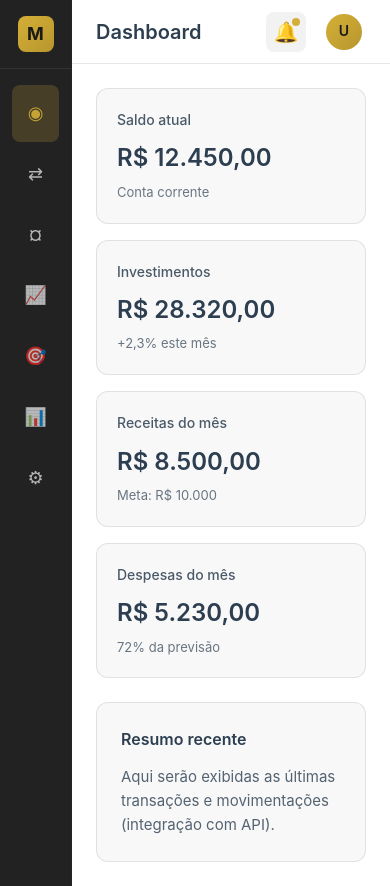
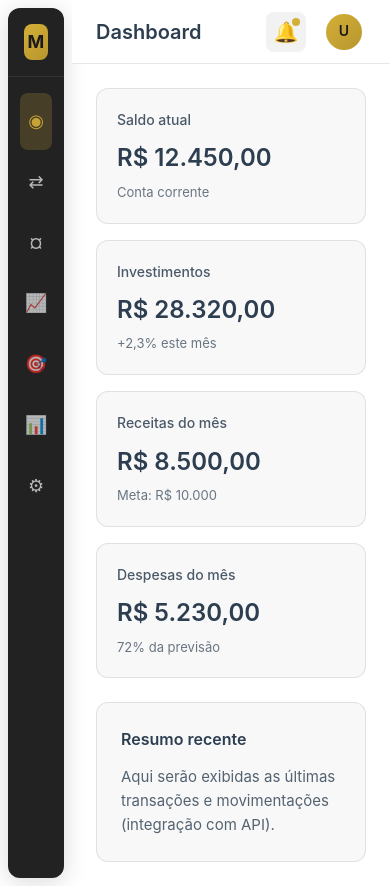
Before and after one commit to Enzo-Radel/midas-web, a Vue app: page / in a window 390 px wide. Built offline with nearby package versions, Linux system fonts and the light colour scheme; the HTML template or start-up script is replaced by a standard one.

Commit message:
melhora a estilização da sidebar

```diff
--- a/src/assets/main.css
+++ b/src/assets/main.css
@@ -1,10 +1,14 @@
 @import './base.css';
 
 :root {
-    --sidebar-width: 260px;
+    --sidebar-width: 300px;
     --header-height: 64px;
     --sidebar-bg: var(--vt-c-black-soft);
     --sidebar-text: var(--vt-c-white);
+    /* Espaço entre a primeira camada e o painel flutuante */
+    --sidebar-gap: 12px;
+    /* Bordas arredondadas do painel */
+    --sidebar-panel-radius: 35px;
 }
 
 #app {
--- a/src/layouts/AppLayout.vue
+++ b/src/layouts/AppLayout.vue
@@ -28,24 +28,21 @@ const hasUnreadNotifications = true
 <template>
   <div class="app-layout">
     <aside class="sidebar">
+      <div class="sidebar-panel">
         <div class="sidebar-brand">
           <span class="brand-icon">M</span>
           <span class="brand-name">Midas</span>
         </div>
         <nav class="sidebar-nav">
-                <RouterLink
-                    v-for="item in sidebarItems"
-                    :key="item.path"
-                    :to="item.path"
-                    class="sidebar-link"
-                    :class="{ active: route.path === item.path }"
-                >
+          <RouterLink v-for="item in sidebarItems" :key="item.path" :to="item.path" class="sidebar-link"
+            :class="{ active: route.path === item.path }">
             <span class="sidebar-link-icon">{{ item.icon }}</span>
             <span class="sidebar-link-label">{{ item.name }}</span>
           </RouterLink>
         </nav>
         <div class="sidebar-footer">
           <span class="sidebar-version">v0.1.0</span>
+        </div>
       </div>
     </aside>
 
@@ -85,14 +82,26 @@ const hasUnreadNotifications = true
   background: var(--color-background);
 }
 
+/* Primeira camada: apenas define o espaço da sidebar na tela */
 .sidebar {
   width: var(--sidebar-width, 260px);
   min-width: var(--sidebar-width, 260px);
+  padding: var(--sidebar-gap, 12px);
+  display: flex;
+  flex-direction: column;
+}
+
+/* Segunda camada: bloco flutuante com bordas arredondadas e conteúdo */
+.sidebar-panel {
+  flex: 1;
+  display: flex;
+  flex-direction: column;
+  min-height: 0;
   background: var(--sidebar-bg, var(--vt-c-black-soft));
   color: var(--sidebar-text, var(--vt-c-white));
-    display: flex;
-    flex-direction: column;
-    border-right: 1px solid var(--color-border);
+  border-radius: var(--sidebar-panel-radius, 1rem);
+  overflow: hidden;
+  box-shadow: 0 4px 24px rgba(0, 0, 0, 0.15);
 }
 
 .sidebar-brand {
@@ -287,6 +296,11 @@ const hasUnreadNotifications = true
   .sidebar {
     width: 72px;
     min-width: 72px;
+    padding: 8px;
+  }
+
+  .sidebar-panel {
+    border-radius: 0.75rem;
   }
 
   .brand-name,
```
Lines whose indentation alone changed are shown as unchanged.
